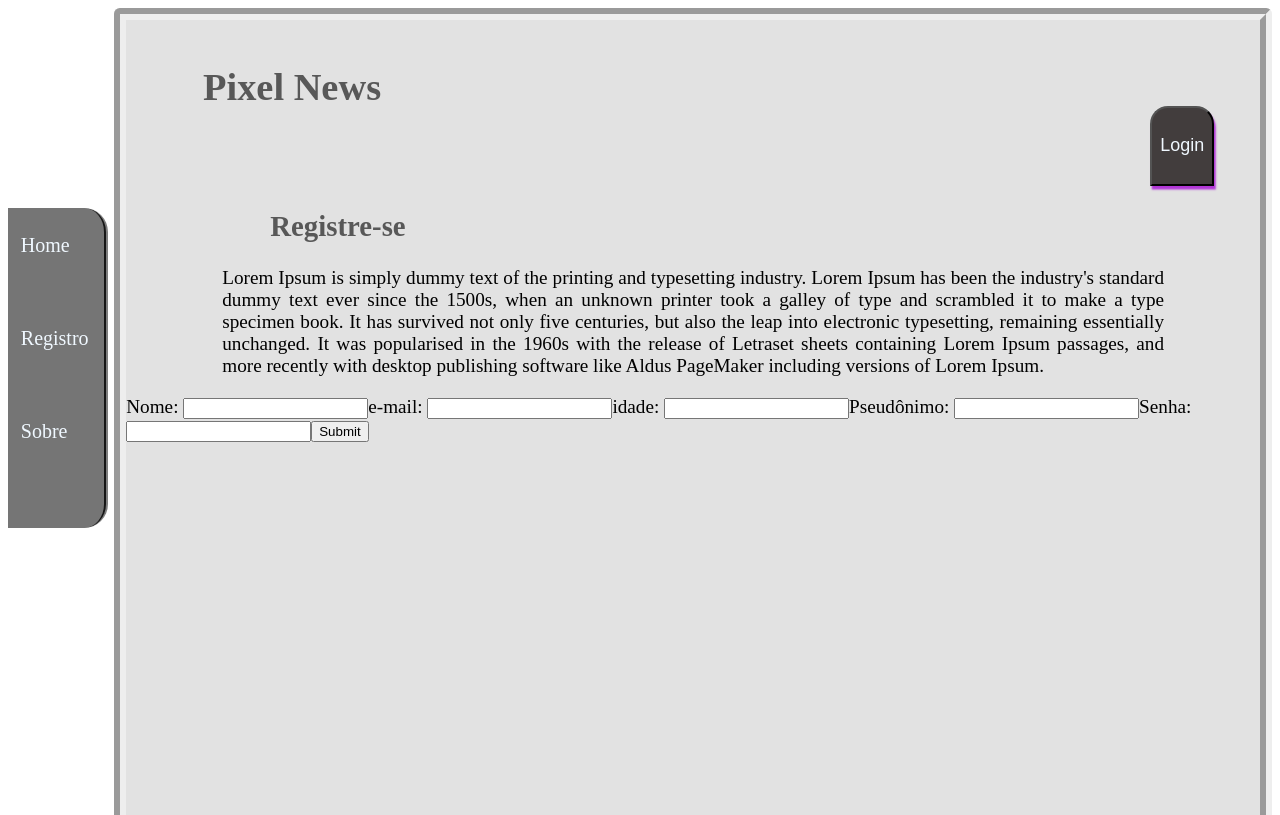
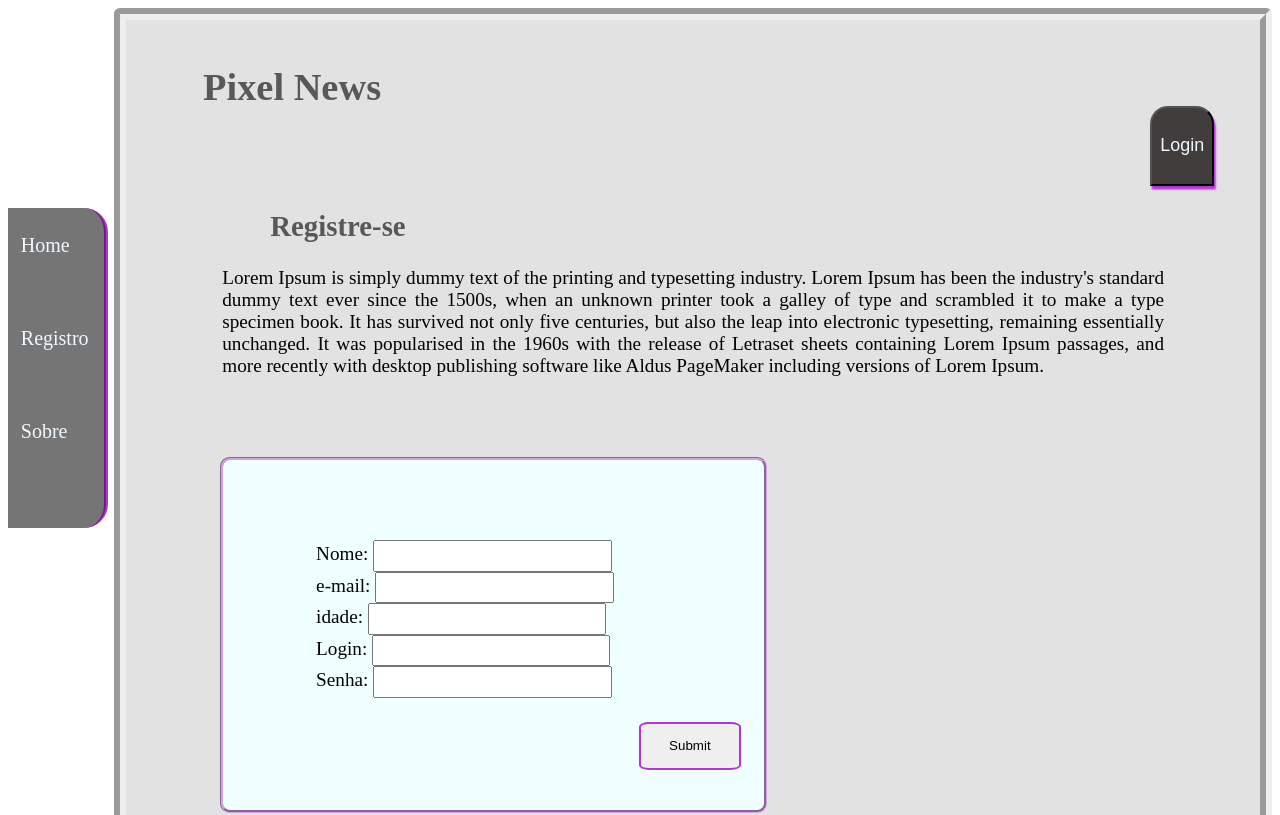
Before and after one commit to pedro-workspace/blog-demo, an Angular app: page /register in a window 1280 px wide. Shown: the top 815 px of the page. Built offline with nearby package versions, Linux system fonts and the light colour scheme.

Commit message:
adicionando ngFor

```diff
--- a/src/app/about/about.component.css
+++ b/src/app/about/about.component.css
@@ -0,0 +1,5 @@
+h2, p {
+    padding-left:5em;
+    padding-right: 5em;
+    text-align: justify;
+}
--- a/src/app/about/about.component.html
+++ b/src/app/about/about.component.html
@@ -1 +1,2 @@
-<p>about works!</p>
+<h2>Sobre</h2>
+<p>Lorem Ipsum is simply dummy text of the printing and typesetting industry. Lorem Ipsum has been the industry's standard dummy text ever since the 1500s, when an unknown printer took a galley of type and scrambled it to make a type specimen book. It has survived not only five centuries, but also the leap into electronic typesetting, remaining essentially unchanged. It was popularised in the 1960s with the release of Letraset sheets containing Lorem Ipsum passages, and more recently with desktop publishing software like Aldus PageMaker including versions of Lorem Ipsum. </p>
--- a/src/app/app.component.css
+++ b/src/app/app.component.css
@@ -4,7 +4,7 @@
     position:fixed;
     flex-direction: column;
     justify-content:stretch;
-    border-color:rgba(44, 44, 44, 0.829);
+    border-color:rgb(177, 54, 214);
     border-right-style:groove;
     border-top-right-radius: 3vh;
     border-bottom-right-radius: 3vh;
--- /dev/null
+++ b/src/app/datasample/data.sample.ts
@@ -0,0 +1,20 @@
+
+const lorem:String = "Lorem Ipsum is simply dummy text of the printing and typesetting industry. Lorem Ipsum has been the industry's standard dummy text ever since the 1500s, when an unknown printer took a galley of type and scrambled it to make a type specimen book. It has survived not only five centuries, but also the leap into electronic typesetting, remaining essentially unchanged. It was popularised in the 1960s with the release of Letraset sheets containing Lorem Ipsum passages, and more recently with desktop publishing software like Aldus PageMaker including versions of Lorem Ipsum."
+const url:String = "/img/img.jpg"
+
+
+export const dataSample: Array<{titulo:String,resumo:String,
+    nomeAutor:String,bioAutor:String,infoAcademica:String, imgUrl:String}> = [
+    {titulo:"Título", resumo:lorem, nomeAutor:"Author",
+        bioAutor:"Informações sobre", infoAcademica:"Se houver", imgUrl:url},
+    {titulo:"Título", resumo:lorem, nomeAutor:"Author",
+        bioAutor:"Informações sobre", infoAcademica:"Se houver", imgUrl:url},
+    {titulo:"Título", resumo:lorem, nomeAutor:"Author",
+        bioAutor:"Informações sobre", infoAcademica:"Se houver", imgUrl:url},
+    {titulo:"Título", resumo:lorem, nomeAutor:"Author",
+        bioAutor:"Informações sobre", infoAcademica:"Se houver", imgUrl:url},
+    {titulo:"Título", resumo:lorem, nomeAutor:"Author",
+        bioAutor:"Informações sobre", infoAcademica:"Se houver", imgUrl:url},
+    {titulo:"Título", resumo:lorem, nomeAutor:"Author",
+        bioAutor:"Informações sobre", infoAcademica:"Se houver", imgUrl:url},
+]
--- a/src/app/homepage/homepage.component.css
+++ b/src/app/homepage/homepage.component.css
@@ -0,0 +1,22 @@
+h2, h3, p {
+    padding-left:5em;
+    padding-right: 5em;
+    text-align: justify;
+    color: rgb(70, 70, 70);
+}
+
+p {
+    font-size:16px;
+}
+
+.post-container div {
+    background-color: rgba(240, 255, 255, 0.322);
+    margin: 3vw;
+    margin-right: 0vw;
+}
+
+.post-container{
+    display: grid;
+    grid-template-columns: 50vw auto;
+    image-rendering: pixelated;
+}
--- a/src/app/homepage/homepage.component.html
+++ b/src/app/homepage/homepage.component.html
@@ -1 +1,9 @@
-<p>homepage works!</p>
+<br>
+<div class="post-container" *ngFor="let item of posts">
+    <div>
+        <h3>{{item.titulo}}</h3>
+        <p>{{item.resumo}}</p>
+        <p>{{item.nomeAutor}}</p>
+    </div>
+    <img [src]="item.imgUrl" alt="{{item.imgUrl}}">
+</div>
--- a/src/app/homepage/homepage.component.ts
+++ b/src/app/homepage/homepage.component.ts
@@ -1,12 +1,14 @@
+import { CommonModule } from '@angular/common';
 import { Component } from '@angular/core';
+import {dataSample} from '../datasample/data.sample'
 
 @Component({
   selector: 'app-homepage',
-  imports: [],
+  imports: [CommonModule],
   templateUrl: './homepage.component.html',
   styleUrl: './homepage.component.css'
 })
 
 export default class HomepageComponent {
-
+  posts = dataSample
 }
--- a/src/app/register/register.component.css
+++ b/src/app/register/register.component.css
@@ -3,3 +3,37 @@ h2, p {
     padding-right: 5em;
     text-align: justify;
 }
+
+.form-container {
+    display:grid;
+    grid-template-columns: 1 1 ;
+    height: auto;
+    padding-top: 10vh;
+    margin-top: 10vh;
+    padding-left:7.3vw;
+    padding-bottom:8vh;
+    margin-bottom:1em;
+    border-style:groove;
+    width: 35vw;
+    margin-left:7.3vw;
+    margin-right:7.3vw;
+    background-color: azure;
+    border-radius:0.5em;
+    box-sizing: content-box;
+    border-color:rgb(213, 164, 228);
+}
+input {
+    width: 18vw;
+    height:3.2vh;
+}
+
+.form-container button {
+    position:relative;
+    left: 25.2vw;
+    top: 3vh;
+    width:8vw;
+    height:6vh;
+    border-style:double;
+    border-radius: 10%;
+    border-color: rgb(177, 54, 214);
+}
--- a/src/app/register/register.component.html
+++ b/src/app/register/register.component.html
@@ -2,13 +2,13 @@
 <p>
     Lorem Ipsum is simply dummy text of the printing and typesetting industry. Lorem Ipsum has been the industry's standard dummy text ever since the 1500s, when an unknown printer took a galley of type and scrambled it to make a type specimen book. It has survived not only five centuries, but also the leap into electronic typesetting, remaining essentially unchanged. It was popularised in the 1960s with the release of Letraset sheets containing Lorem Ipsum passages, and more recently with desktop publishing software like Aldus PageMaker including versions of Lorem Ipsum.
 </p>
-<div class="form">
+<div class="form-container">
     <form action="submit">
-        <label for="">Nome: </label><input type="text">
-        <label for="">e-mail: </label><input type="text">
-        <label for="">idade: </label><input type="number">
-        <label for="">Pseudônimo: </label><input type="text">
-        <label for="">Senha: </label><input type="password">
+        <label for="">Nome: </label><input type="text"><br>
+        <label for="">e-mail: </label><input type="text"><br>
+        <label for="">idade: </label><input type="number"><br>
+        <label for="">Login: </label><input type="text"><br>
+        <label for="">Senha: </label><input type="password"><br>
         <button>Submit</button>
     </form>
 </div>
```
Also changed, not shown: src/app/homepage/img/img.jpg (added).
